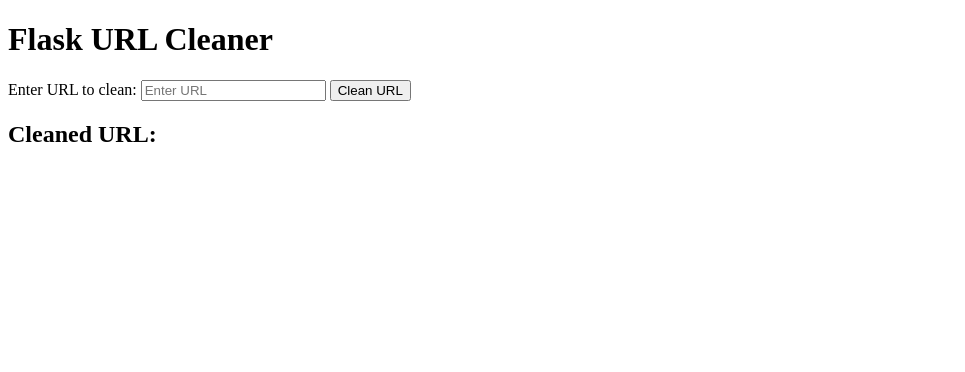
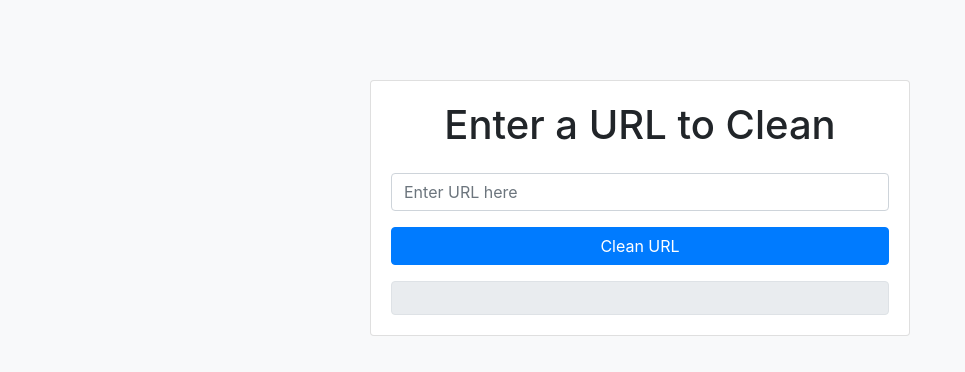
Before and after one commit to ronknight/flask-url-cleaner, a plain HTML site: page index.html in a window 1280 px wide. Shown: the whole page, without its empty margins (0-965 px from the left). Drawn offline with nearby package versions, Linux system fonts and the light colour scheme.

Commit message:
update web interface and README.md

```diff
--- a/index.html
+++ b/index.html
@@ -3,26 +3,54 @@
 <head>
     <meta charset="UTF-8">
     <meta name="viewport" content="width=device-width, initial-scale=1.0">
-    <title>URL Cleaner</title>
+    <title>4sgm URL Cleaner</title>
+    <link rel="icon" type="image/x-icon" href="/static/favicon.ico">
+    <link href="https://maxcdn.bootstrapcdn.com/bootstrap/4.5.2/css/bootstrap.min.css" rel="stylesheet">
+    <style>
+        body {
+            background-color: #f8f9fa;
+        }
+
+        .container {
+            margin-top: 5rem;
+        }
+
+        #response {
+            margin-top: 1rem;
+            padding: 1rem;
+            border: 1px solid #dee2e6;
+            border-radius: 0.25rem;
+            background-color: #e9ecef;
+        }
+    </style>
 </head>
 <body>
-    <h1>Flask URL Cleaner</h1>
+    <div class="container">
+        <div class="row justify-content-center">
+            <div class="col-md-6">
+                <div class="card">
+                    <div class="card-body">
+                        <h1 class="card-title text-center mb-4">Enter a URL to Clean</h1>
+                        <form id="url-form">
+                            <div class="form-group">
+                                <input type="text" id="url-input" class="form-control" placeholder="Enter URL here" required>
+                            </div>
+                            <button type="button" class="btn btn-primary btn-block" onclick="sendRequest()">Clean URL</button>
+                        </form>
+                        <div id="response" class="text-center mt-3"></div>
+                    </div>
+                </div>
+            </div>
+        </div>
+    </div>
 
-    <!-- Simple Form for URL Input -->
-    <form id="url-form" onsubmit="event.preventDefault(); sendRequest();">
-        <label for="url-input">Enter URL to clean:</label>
-        <input type="text" id="url-input" name="url" placeholder="Enter URL" required>
-        <button type="submit">Clean URL</button>
-    </form>
-
-    <h2>Cleaned URL:</h2>
-    <p id="result"></p>
-
+    <script src="https://code.jquery.com/jquery-3.5.1.slim.min.js"></script>
+    <script src="https://cdn.jsdelivr.net/npm/@popperjs/core@2.11.6/dist/umd/popper.min.js"></script>
+    <script src="https://maxcdn.bootstrapcdn.com/bootstrap/4.5.2/js/bootstrap.min.js"></script>
     <script>
         function sendRequest() {
             const url = document.getElementById('url-input').value;
-
-            fetch('http://10.0.6.105:5000/clean_url', { // Use your local network IP address here
+            fetch('/clean_url', {
                 method: 'POST',
                 headers: {
                     'Content-Type': 'application/json',
@@ -31,11 +59,11 @@
             })
             .then(response => response.json())
             .then(data => {
-                document.getElementById('result').textContent = data.cleaned_url;
+                document.getElementById('response').innerHTML = `<strong>Cleaned URL:</strong> ${data.cleaned_url}`;
             })
-            .catch((error) => {
+            .catch(error => {
+                document.getElementById('response').innerHTML = '<strong>Error:</strong> Unable to clean the URL';
                 console.error('Error:', error);
-                document.getElementById('result').textContent = "Error: Failed to clean URL.";
             });
         }
     </script>
```
Also changed, not shown: static/favicon.ico (added), 1 other file.
